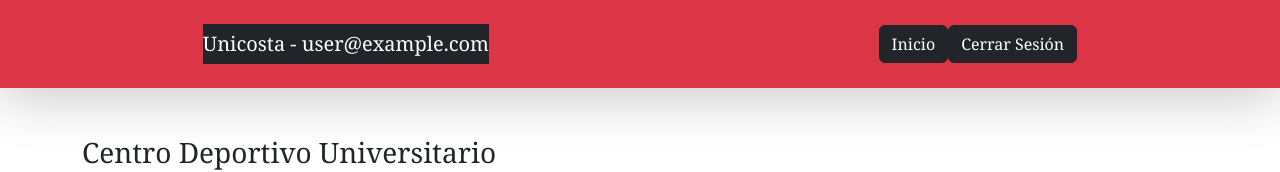
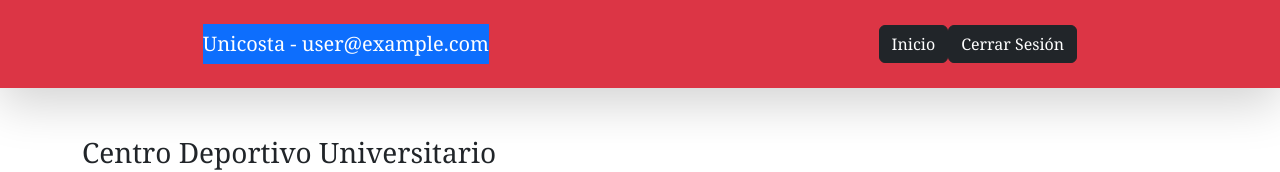
Before and after one commit to MYNISYE/centro_deportivo, a React (Vite) app: page / in a window 1280 px wide. Shown: the top 172 px of the page. Built offline with nearby package versions, Linux system fonts and the light colour scheme; no server answers; the database is empty; sample sign-in values are in the browser's storage.

Commit message:
Update Navbar.jsx

```diff
--- a/src/components/Navbar.jsx
+++ b/src/components/Navbar.jsx
@@ -8,7 +8,7 @@ const Navbar = (props) => {
   const cerrarsesion = () => { auth.signOut().then(() => { navigate('/login') }) }
   return (
     <div className='navbar navbar-expand-lg navbar-light bg-danger py-4 fixed shadow-lg p-3 mb-5'>
-      {props.firebaseUser !== null ? (<Link className='navbar-brand bg-dark text-bg-primary ' to="/">Unicosta - {props.firebaseUser.email} </Link>) : <Link className='navbar-brand bg-dark text-bg-primary' to="/">Unicosta </Link>}
+      {props.firebaseUser !== null ? (<Link className='navbar-brand text-bg-primary ' to="/">Unicosta - {props.firebaseUser.email} </Link>) : <Link className='navbar-brand bg-dark text-bg-primary' to="/">Unicosta </Link>}
       <div className='d-flex'>
         <Link className='btn btn-dark' to="/">Inicio</Link>
 
```
